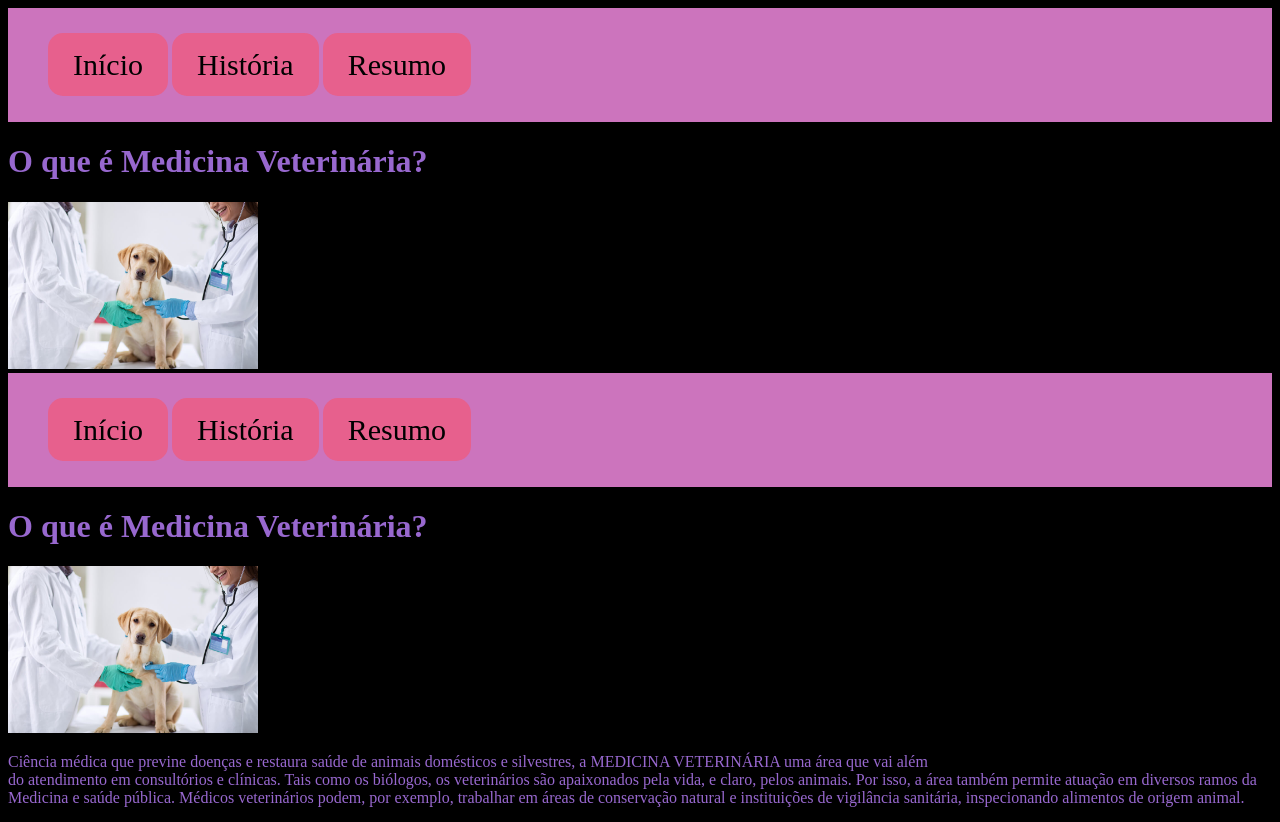
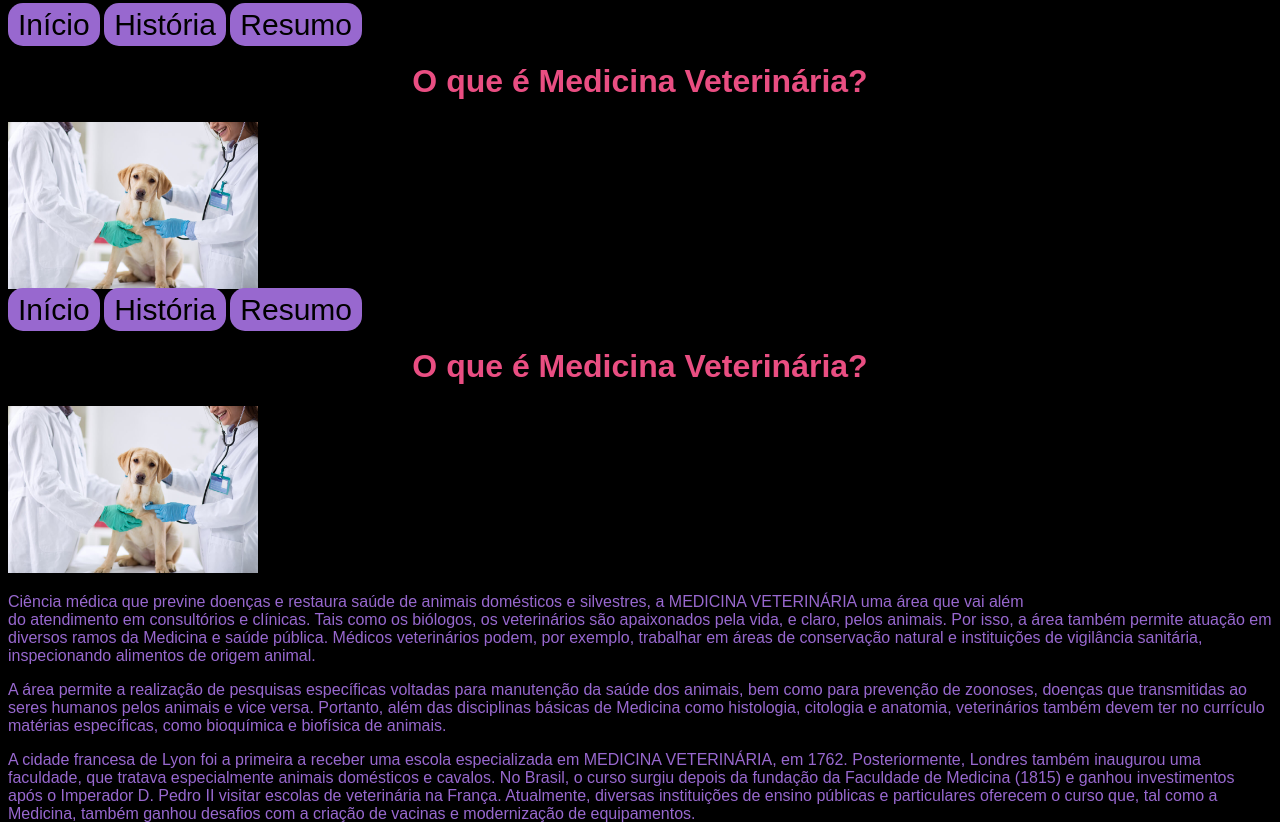
Before and after one commit to evelinvidal1/GJ-Medicina-Veterinaria, a plain HTML site: page index.html in a window 1280 px wide. Shown: the top 822 px of the page. Drawn offline with Linux system fonts and the light colour scheme.

Commit message:
Update style.css

```diff
--- a/style.css
+++ b/style.css
@@ -1,12 +1,23 @@
  body{
     background-color: rgb(0, 0, 0);
     color: rgb(152, 104, 207);
+    font-family: "Lilita One", sans-serif
+
+
+    }
+
  }
 
  header{
 
     background-color:rgb(204, 116, 189);
     padding: 40px;
+
+  p{
+   font-size: 70px;
+  }
+
+
  }
 
  .links{
@@ -15,14 +26,14 @@
  color: rgb(0, 0, 0);
  font-size: 30px;
  text-decoration: none;
- background-color: rgb(231, 96, 141);
- padding: 15px 25px;
+ background-color: rgb(152, 104, 207);
+ padding: 5px 10px;
  border-radius: 15px;
 
 
  }
 
- .titulo{
-    color: palevioletred;
+ h1{
+    color: rgb(233, 78, 130);
     text-align: center;
  }
```
